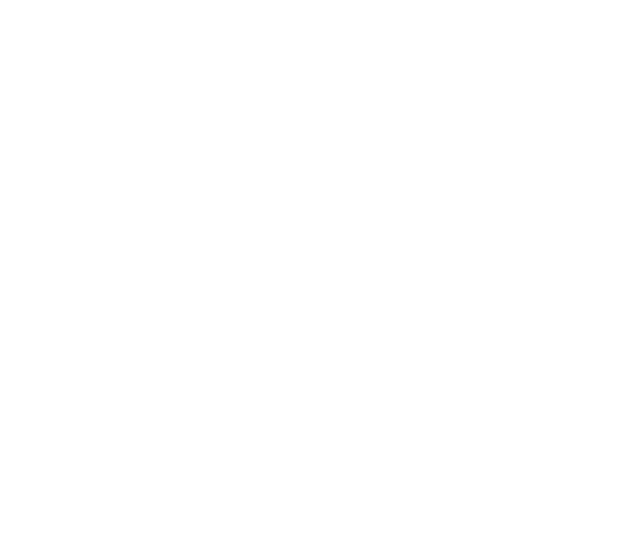
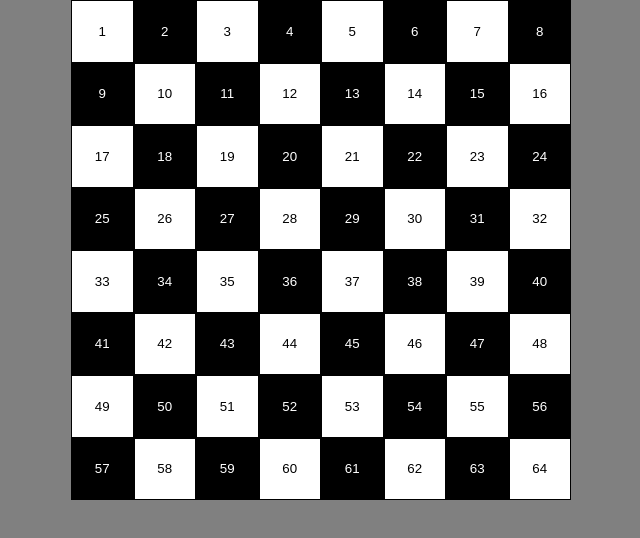
Before and after one commit to Jarrell21/knights-travails, a website built with webpack: page dist/index.html in a window 1280 px wide. Shown: the whole page, without its empty margins (319-959 px from the left). Built offline with nearby package versions, Linux system fonts and the light colour scheme.

Commit message:
Add createGameBoard function

```diff
--- a/src/index.js
+++ b/src/index.js
@@ -0,0 +1,3 @@
+import ui from './modules/ui';
+
+document.addEventListener('DOMContentLoaded', ui.loadPage);
--- /dev/null
+++ b/src/modules/ui.js
@@ -0,0 +1,16 @@
+const ui = (() => {
+  const loadPage = () => {
+    createGameBoard();
+  };
+  const createGameBoard = () => {
+    const container = document.querySelector('.game-board-container');
+
+    for (let i = 1; i <= 64; i++) {
+      container.innerHTML += `<button>${i}</button>`;
+    }
+  };
+
+  return { loadPage };
+})();
+
+export default ui;
```
Also changed, not shown: dist/index.html, dist/main.js, dist/style.css (added).
